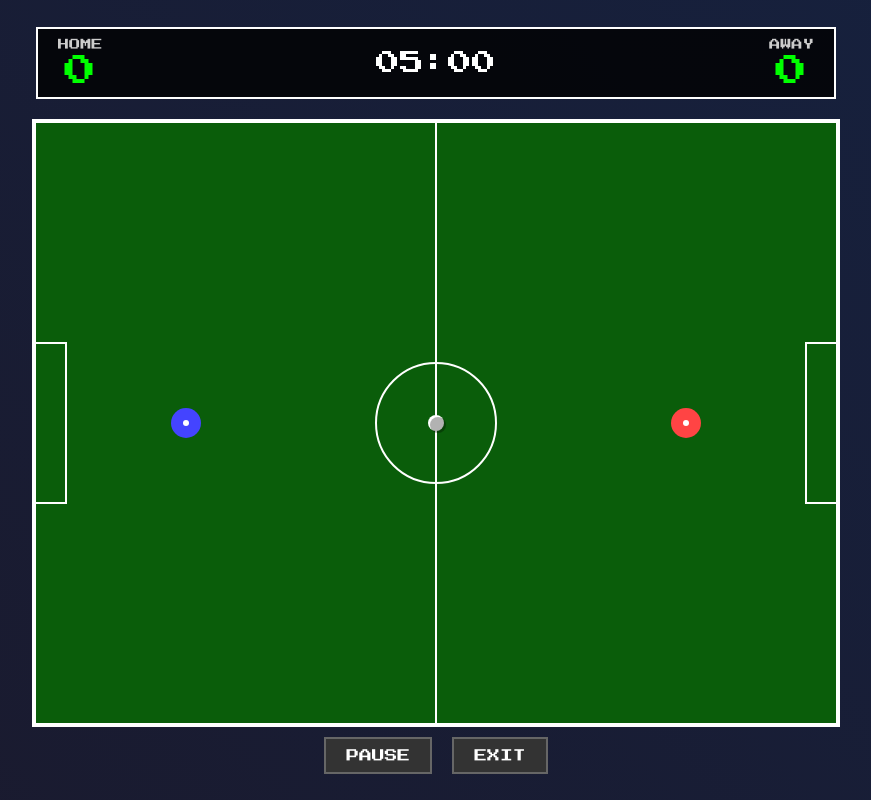
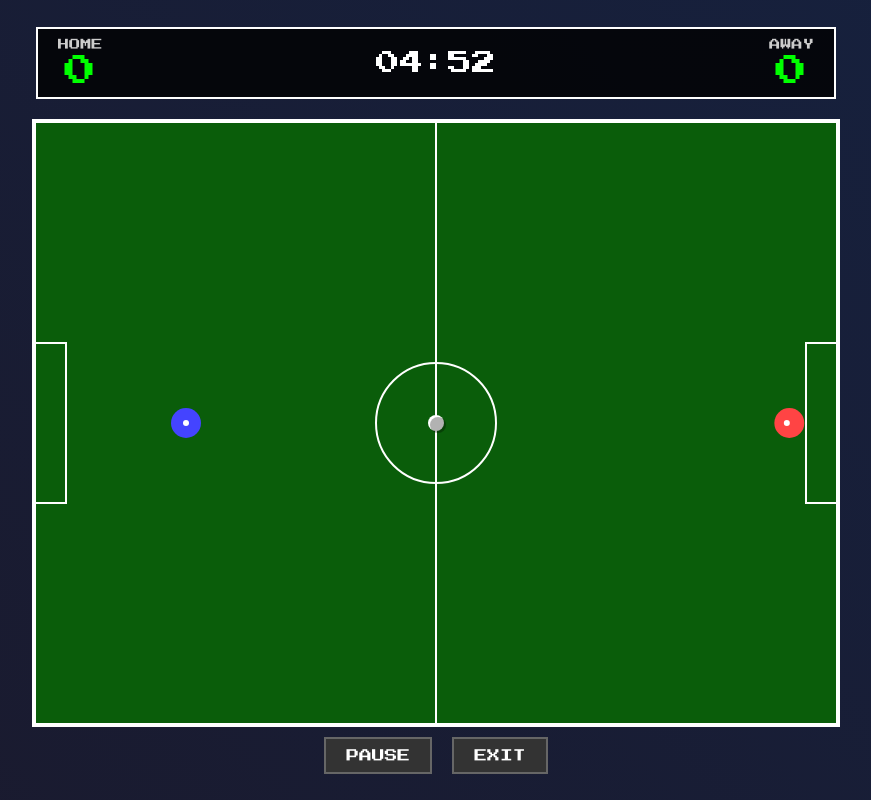
Before and after one commit to JaceTheAce16/my-first-app, a plain HTML site: page index.html in a window 1280 px wide. Both pictures are taken after a click on the button "QUICK MATCH". Shown: the whole page, without its empty margins (204-1075 px from the left). Drawn offline with Linux system fonts and the light colour scheme.

Commit message:
Fix game movement issue by calling start() method
- Added gameInstance.start() call in startQuickMatch() function
- Game was loading but not active, preventing player movement
- Players now respond correctly to WASD controls and game timer runs

```diff
--- a/index.html
+++ b/index.html
@@ -85,6 +85,7 @@
 
             const canvas = document.getElementById('game-canvas');
             gameInstance = new PixelSoccer(canvas, 'ai', null);
+            gameInstance.start(); // Start the game to make it active
             window.gameInstance = gameInstance;
         }
 
```
